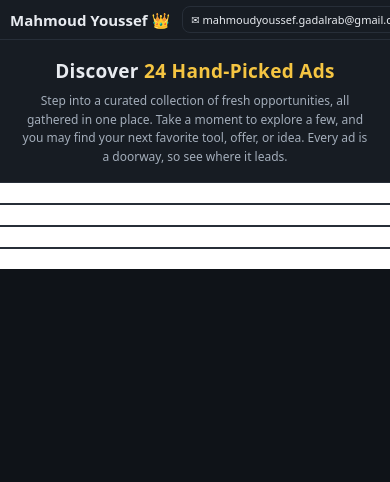
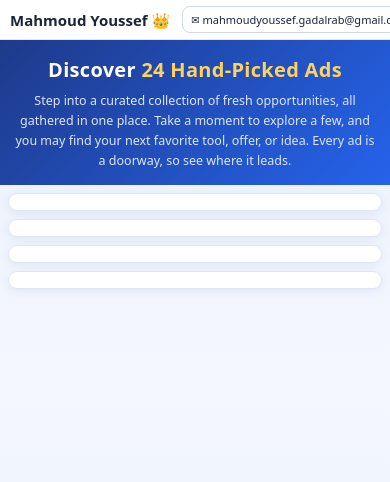
Before and after one commit to aldeep-bit/17cf6a424d99acf8783c.txt, a plain HTML site: page index.html in a window 390 px wide. Shown: the top 482 px of the page. Drawn offline with Linux system fonts and the light colour scheme.

Commit message:
Update theme color and styles in index.html

```diff
--- a/index.html
+++ b/index.html
@@ -5,32 +5,37 @@
 <meta name="viewport" content="width=device-width,initial-scale=1">
 <title>Featured Ads | Mahmoud Youssef</title>
 <meta name="description" content="A curated list of 24 featured ads.">
-<meta name="theme-color" content="#171c23">
+<meta name="theme-color" content="#1e3a8a">
 <meta name="referrer" content="no-referrer-when-downgrade" />
 <style>
-:root{--bg:#0f1318;--bar:#171c23;--line:#272e38;--text:#e8ebf0;--muted:#a3adba;--accent:#3b82f6;--gold:#f5c542}
+:root{--ink:#1b2438;--muted:#dbe6ff;--accent:#2563eb;--gold:#ffd25e}
 *{box-sizing:border-box;margin:0;padding:0}
-body{background:var(--bg);color:var(--text);font-family:system-ui,"Segoe UI",Tahoma,Arial,sans-serif}
+html,body{width:100%}
+body{background:linear-gradient(180deg,#e9effc 0%,#f4f7fd 45%,#e6edfb 100%);background-attachment:fixed;color:var(--ink);font-family:system-ui,"Segoe UI",Tahoma,Arial,sans-serif;min-height:100vh}
 
-.topbar{display:flex;align-items:center;justify-content:space-between;gap:12px;padding:8px 20px;background:var(--bar);border-bottom:1px solid var(--line)}
+.topbar{display:flex;align-items:center;justify-content:space-between;gap:12px;padding:8px 20px;background:#fff;border-bottom:1px solid #dfe6f5}
 .brand{font-size:15px;font-weight:700;white-space:nowrap}
-.mail{display:inline-block;padding:6px 12px;border:1px solid var(--line);border-radius:8px;color:var(--text);text-decoration:none;font-size:12.5px;white-space:nowrap}
-.mail:hover{background:#1f2630;border-color:var(--accent)}
+.mail{display:inline-block;padding:6px 12px;border:1px solid #cdd8ef;border-radius:8px;color:var(--ink);text-decoration:none;font-size:12.5px;white-space:nowrap}
+.mail:hover{background:#eef3ff;border-color:var(--accent)}
+.mail:focus-visible{outline:2px solid var(--accent);outline-offset:2px}
 
-.intro{padding:18px 20px 16px;text-align:center;background:var(--bar);border-bottom:1px solid var(--line)}
-.intro h1{font-size:26px;font-weight:800;letter-spacing:.3px}
+.intro{padding:22px 20px 20px;text-align:center;background:linear-gradient(135deg,#1e3a8a 0%,#2563eb 100%);color:#fff}
+.intro h1{font-size:28px;font-weight:800;letter-spacing:.3px}
 .intro h1 span{color:var(--gold)}
-.intro p{max-width:760px;margin:8px auto 0;font-size:14px;line-height:1.55;color:var(--muted)}
+.intro p{max-width:820px;margin:8px auto 0;font-size:14.5px;line-height:1.6;color:var(--muted)}
 
-.wrap{max-width:960px;margin:0 auto;background:#fff}
-.block{padding:10px 12px;border-bottom:2px solid var(--line)}
-.block:last-child{border-bottom:0}
+.wrap{width:100%;padding:14px}
+.block{width:100%;background:#fff;border:1px solid #dfe6f5;border-radius:12px;box-shadow:0 2px 10px rgba(30,58,138,.08);padding:12px;margin-bottom:14px;overflow:hidden}
+.block:last-child{margin-bottom:0}
 
 @media(max-width:800px){
 .topbar{padding:6px 10px}
 .mail{font-size:11px;padding:5px 8px}
-.intro h1{font-size:19px}
-.intro p{font-size:12px}
+.intro{padding:16px 12px 14px}
+.intro h1{font-size:20px}
+.intro p{font-size:12.5px}
+.wrap{padding:8px}
+.block{padding:8px;margin-bottom:8px;border-radius:10px}
 }
 </style>
 </head>
```
